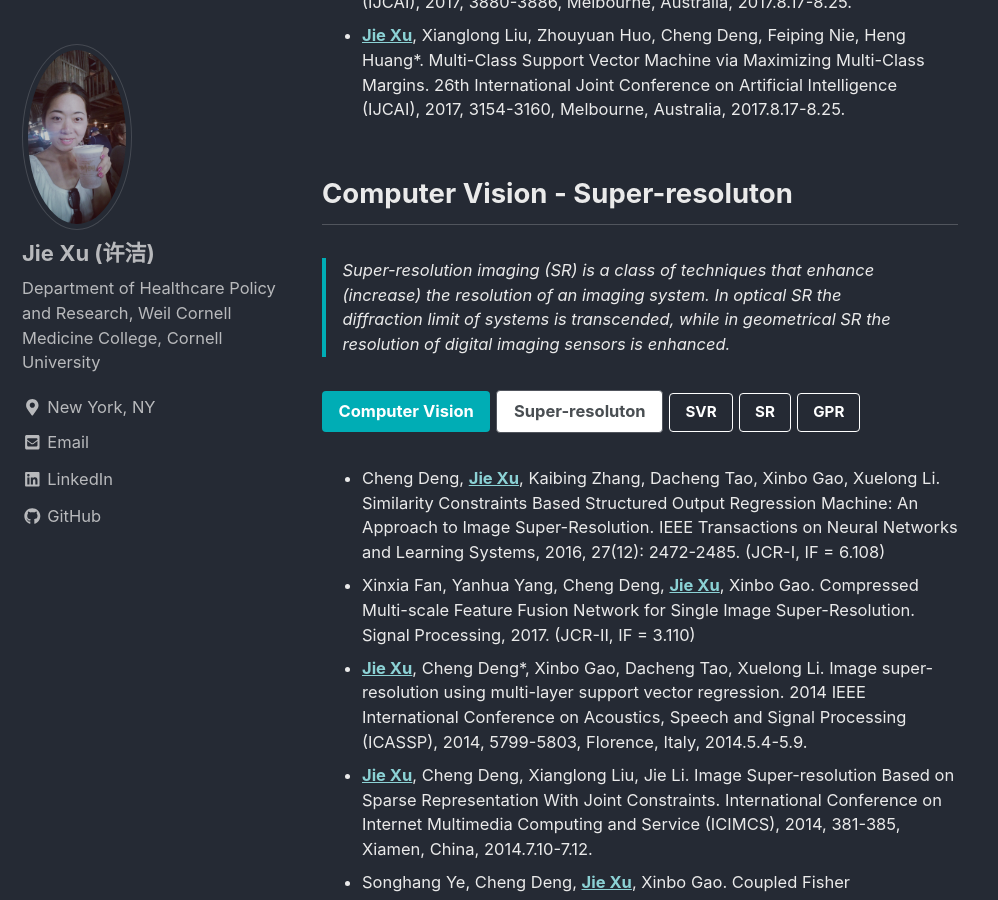
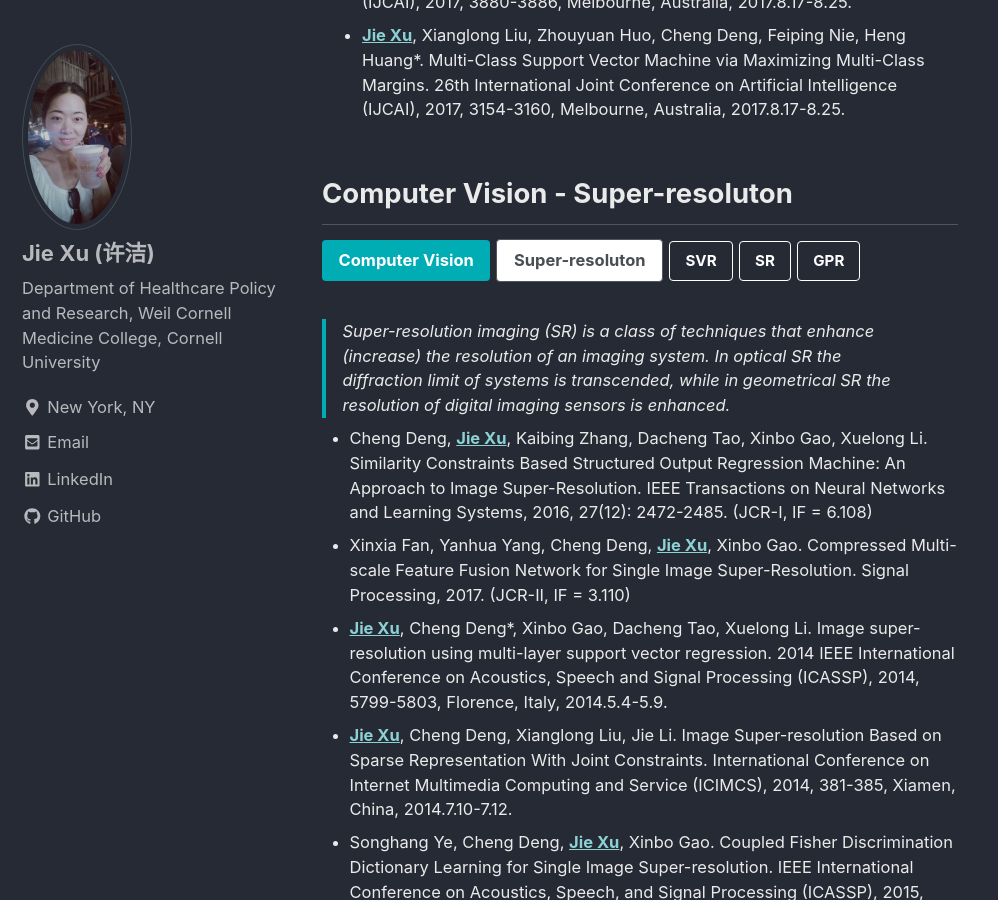
Before and after one commit to jxu1015/jxu1015.github.io, a Jekyll site: the page built from _pages/publications.md, in a window 1280 px wide and 900 px high, scrolled down 1249 px. Shown: the whole window, without its empty margins (0-998 px from the left). Built offline with Jekyll 4.4.1, drawn with Linux system fonts in a browser that asks for light colours; nearby versions of some CDN libraries.

Commit message:
Update publications.md

```diff
--- a/_pages/publications.md
+++ b/_pages/publications.md
@@ -17,13 +17,16 @@ header:
 {: .small}
 
 ## Computer Vision - Super-resoluton
-> Super-resolution imaging (SR) is a class of techniques that enhance (increase) the resolution of an imaging system. In optical SR the diffraction limit of systems is transcended, while in geometrical SR the resolution of digital imaging sensors is enhanced.
-{: .small}
+
 [Computer Vision](https://en.wikipedia.org/wiki/Computer_vision){: .btn .btn--primary .btn--primary}
 [Super-resoluton](https://en.wikipedia.org/wiki/Super-resolution_imaging){: .btn .btn--inverse .btn--primary}
 [SVR](#){: .btn .btn--light-outline .btn--small}
 [SR](#){: .btn .btn--light-outline .btn--small}
 [GPR](#){: .btn .btn--light-outline .btn--small}
+
+> Super-resolution imaging (SR) is a class of techniques that enhance (increase) the resolution of an imaging system. In optical SR the diffraction limit of systems is transcended, while in geometrical SR the resolution of digital imaging sensors is enhanced.
+{: .small}
+
 * Cheng Deng, [**Jie Xu**](https://scholar.google.com/citations?user=kFSu-dgAAAAJ&hl=en), Kaibing Zhang, Dacheng Tao, Xinbo Gao, Xuelong Li. Similarity Constraints Based Structured Output Regression Machine: An Approach to Image Super-Resolution. IEEE Transactions on Neural Networks and Learning Systems, 2016, 27(12): 2472-2485. (JCR-I, IF = 6.108)
 * Xinxia Fan, Yanhua Yang, Cheng Deng, [**Jie Xu**](https://scholar.google.com/citations?user=kFSu-dgAAAAJ&hl=en), Xinbo Gao. Compressed Multi-scale Feature Fusion Network for Single Image Super-Resolution. Signal Processing, 2017.  (JCR-II, IF = 3.110)
 * [**Jie Xu**](https://scholar.google.com/citations?user=kFSu-dgAAAAJ&hl=en), Cheng Deng*, Xinbo Gao, Dacheng Tao, Xuelong Li. Image super-resolution using multi-layer support vector regression. 2014 IEEE International Conference on Acoustics, Speech and Signal Processing (ICASSP), 2014, 5799-5803, Florence, Italy, 2014.5.4-5.9.
```
